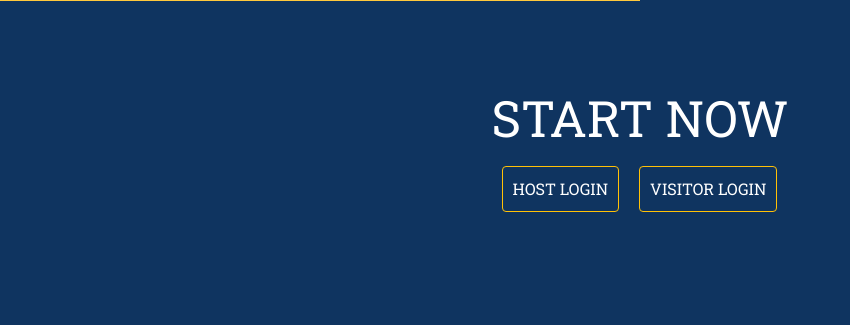
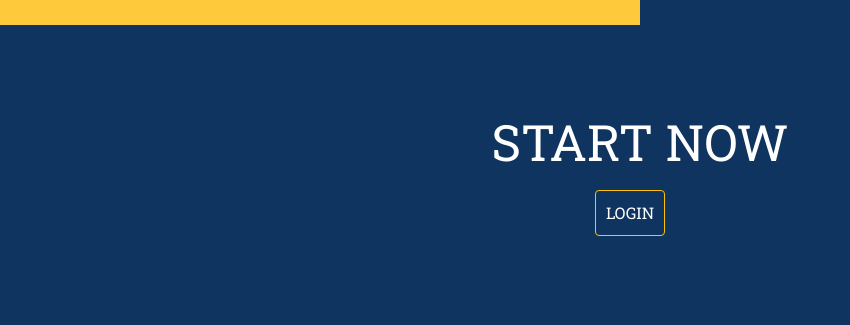
Before and after one commit to EveGroup/EveHolder, a Django app: page / in a window 1280 px wide. Shown: the part 1139-1464 px from the top of the page, without its empty margins (0-850 px from the left). Before the commit the page ends 1351 px from the top, so only its background shows below. Run offline with Django 3.2, Linux system fonts and the light colour scheme; tables that the repository leaves empty hold one stand-in row (values such as "Sample post"); some libraries are stand-ins or nearby versions; some web fonts are replaced.

Commit message:
homepage modified

```diff
--- a/eve_holder/static/eve_holder/css/homepage.css
+++ b/eve_holder/static/eve_holder/css/homepage.css
@@ -32,22 +32,12 @@ body{
     font-size: 0.9em;
 }
 
-/* .nav-link-wrapper {
-    height: 22px;
-    border-bottom: 1px solid transparent;
-    transition: border-bottom 0.5s;
-} */
-
 .nav-link-wrapper a {
     color: #8a8a8a;
     text-decoration: none;
     transition: 0.5s;
     font-family: 'Roboto Slab', serif;
 }
-
-/* .nav-link-wrapper:hover {
-    border-bottom: 1px solid black;
-} */
 
 .nav-link-wrapper a:hover {
     color: black;
@@ -145,7 +135,6 @@ img {
 
 .text-information-wrapper {
     display: flex;
-    /* background-color: #2d6187; */
     font-family: 'Commissioner', sans-serif;
     background-size: cover;
     align-items: center;
@@ -180,6 +169,7 @@ img {
     text-align: center;
     margin: 10px;
     display: flex;
+    justify-content: center;
 }
 
 .login-button-bottom a {
@@ -189,7 +179,7 @@ img {
     text-align: center;
 }
 
-.host-login-button {
+.login-button {
     margin-right: 20px;
 }
 
--- a/eve_holder/templates/eve_holder/homepage.html
+++ b/eve_holder/templates/eve_holder/homepage.html
@@ -20,18 +20,18 @@
 
             <div class="right-side">
                 <div class="nav-link-wrapper">
-                    <a href="https://www.google.com">host login</a>
+                    <a href="https://www.google.com">login</a>
                 </div>
-                <div class="nav-link-wrapper">
+                <!-- <div class="nav-link-wrapper">
                     <a href="https://www.google.com">visitor login</a>
-                </div>
+                </div> -->
             </div>
         </div>
     </div>
 
     <div class="middle">
         <div class="active_events">
-            <h1>Active Events</h1>
+            <h1>Popular Events</h1>
         </div>
 
         <div class="events-txt">
@@ -40,6 +40,9 @@
                     {% for event in event_list %}
                     <div class="event-txt">
                         <a href="{% url 'eve_holder:event_detail' event.id %}">{{event.event_name}}</a>
+                    </div>
+                    <div class="end-date-container">
+                        {{ event.end_date }}
                     </div>
                     {% endfor %}
                     </ul>
@@ -96,12 +99,12 @@
                     start now
                 </div>
                 <div class="login-button-bottom">
-                    <div class="host-login-button">
-                        <a href="https://www.google.com" type="button" class="btn btn-outline-warning">host login</a>
+                    <div class="login-button">
+                        <a href="https://www.google.com" type="button" class="btn btn-outline-warning">login</a>
                     </div>
-                    <div class="visitor-login-button">
+                    <!-- <div class="visitor-login-button">
                         <a href="https://www.google.com" type="button" class="btn btn-outline-warning">visitor login</a>
-                    </div>
+                    </div> -->
                 </div>
             </div>
         </div>
```
